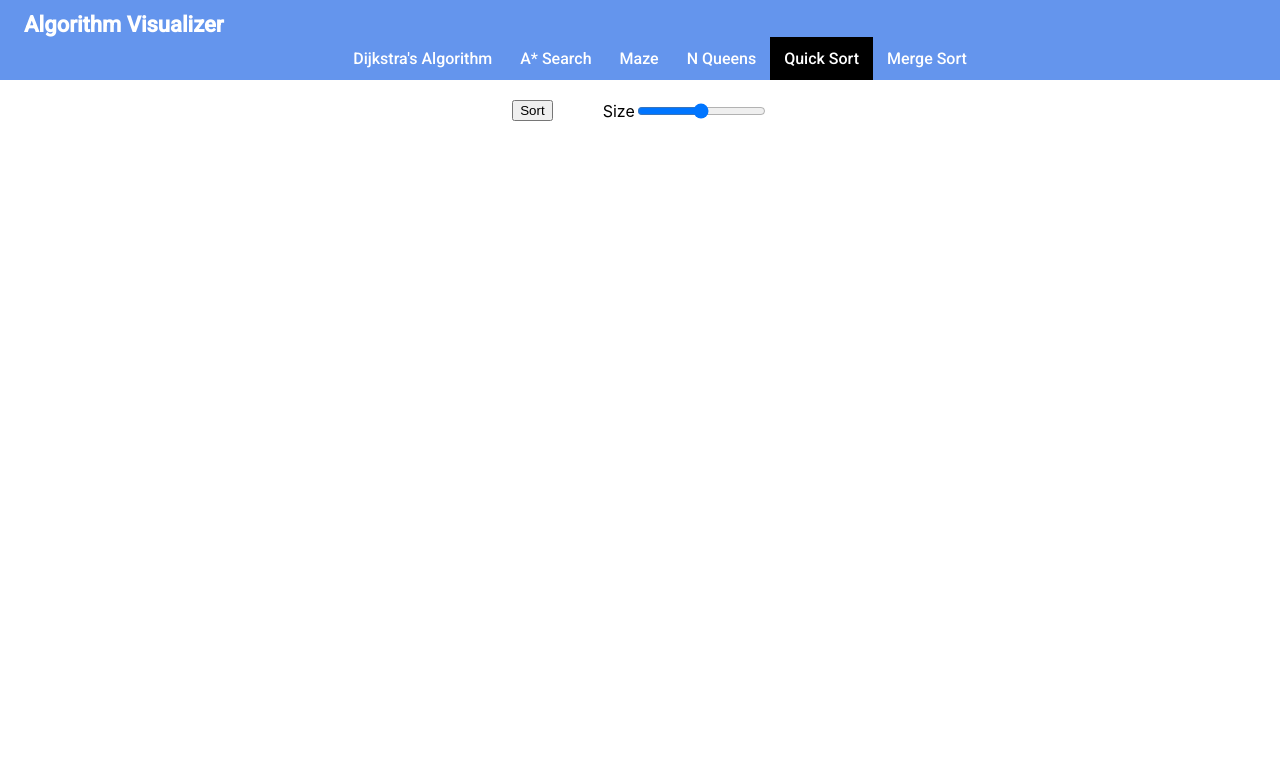
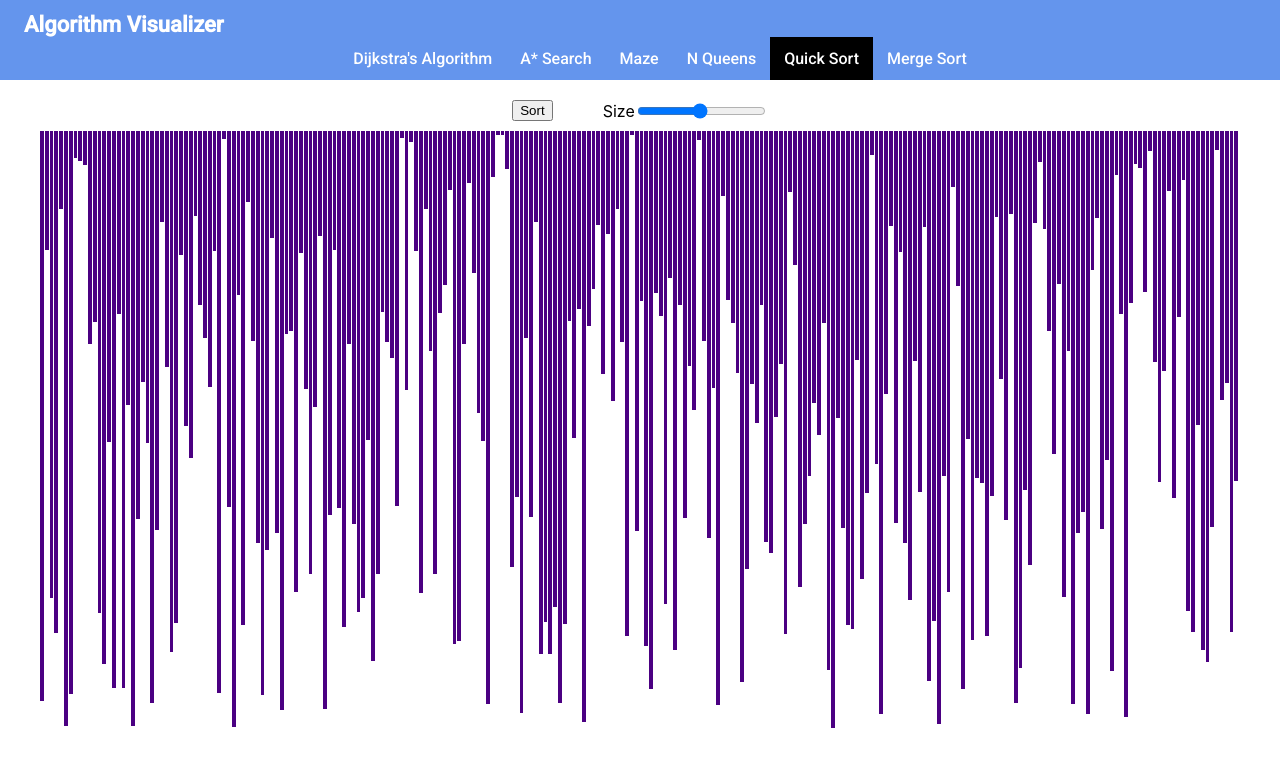
Before and after one commit to xdeng9/algorithm-visualizer, a React (Create React App) app: page /#/quicksort in a window 1280 px wide. Shown: the top 766 px of the page. Built offline with nearby package versions, Linux system fonts and the light colour scheme.

Commit message:
Add bars to graph

```diff
--- a/src/sort/Bars.jsx
+++ b/src/sort/Bars.jsx
@@ -7,9 +7,9 @@ class Bars extends React.Component {
         super(props);
         this.state = {
             arr: [],
-            min: 5,
-            max: 600,
-            size: 300
+            min: 10,
+            max: 500,
+            size: 250
         }
 
         this.handleUpdate = this.handleUpdate.bind(this);
@@ -18,6 +18,7 @@ class Bars extends React.Component {
 
     handleSort(e) {
         e.preventDefault();
+        this.props.quickSort(this.state.arr);
     }
 
     componentDidMount() {
@@ -28,7 +29,7 @@ class Bars extends React.Component {
         let unsorted = [];
         let randNum = 23;
         for (let i = 0; i < size; i++) {
-            randNum = Math.floor(Math.random() * (2 * size))
+            randNum = Math.floor(Math.random() * (this.state.max + 100)) + 1;
             unsorted.push(randNum);
         }
         this.setState({ arr: unsorted, size });
@@ -39,6 +40,7 @@ class Bars extends React.Component {
     }
 
     render() {
+        let w = Math.floor(1200 / this.state.size) + 'px';
         return (
             <div className="bars-container">
                 <div className="bars-controll">
@@ -58,9 +60,13 @@ class Bars extends React.Component {
                 </div>
                 <div className="bar-graph">
                     {this.state.arr.map((val, idx) => {
+                        let h = val + 'px';
                         return (
-                            <div className="i-bar" id={idx} key={idx}>
-
+                            <div
+                                className="i-bar"
+                                id={idx}
+                                key={idx}
+                                style={{ width: w, height: h }}>
                             </div>
                         )
                     })}
--- a/src/sort/bars.css
+++ b/src/sort/bars.css
@@ -37,4 +37,9 @@
 
 .i-bar {
     background-color: indigo;
+    margin-right: 1px;
 }
+
+.sorted {
+    background-color: mediumseagreen;
+}
--- a/src/sort/quickSort.js
+++ b/src/sort/quickSort.js
@@ -12,9 +12,13 @@ class QuickSort extends React.Component {
         document.getElementById('mergesort').classList.remove('active');
     }
 
+    quickSort(array) {
+        console.log(array)
+    }
+
     render() {
         return (
-            <Bars type="quicksort"/>
+            <Bars type="quicksort" quickSort={this.quickSort}/>
         )
     }
 }
```
